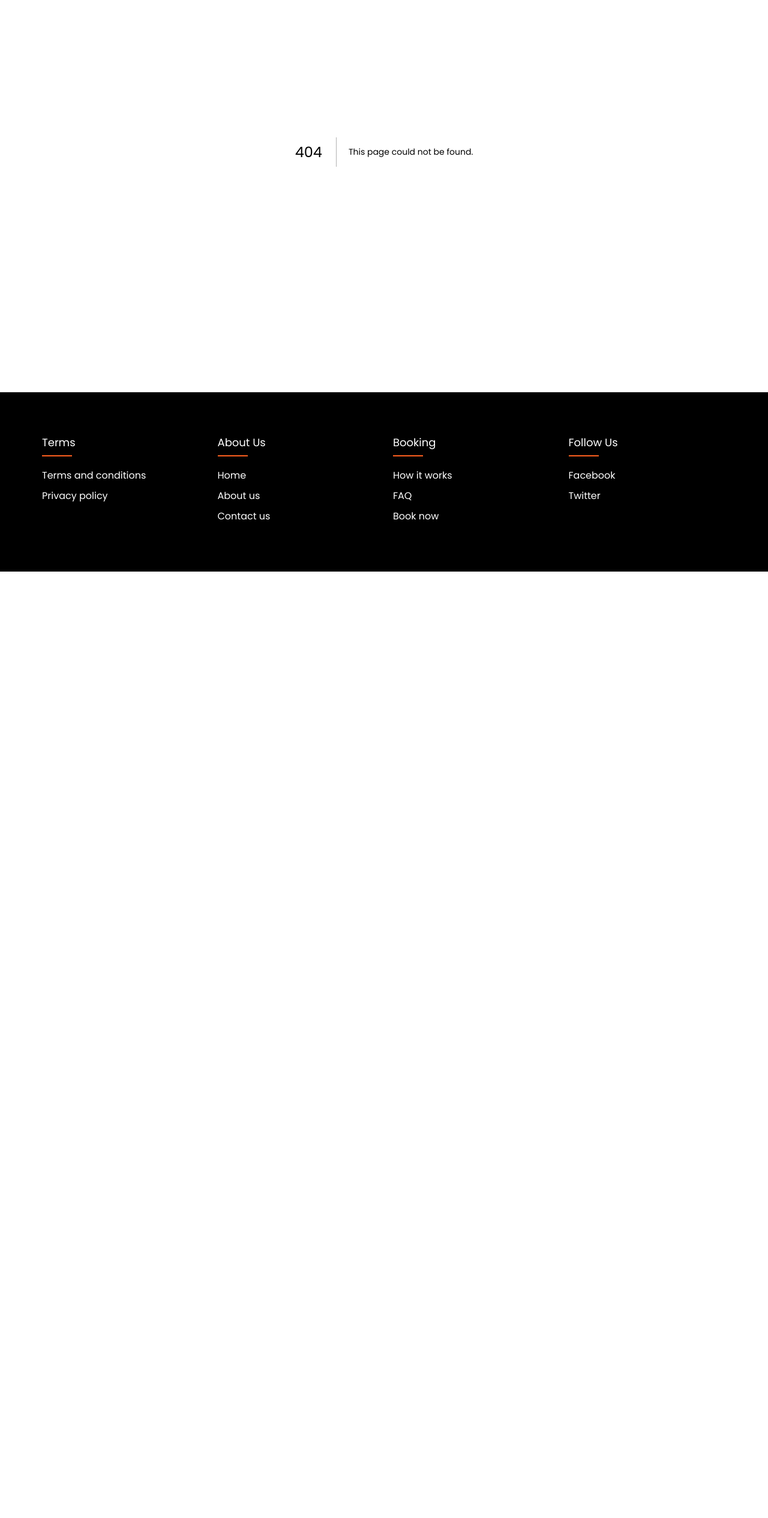
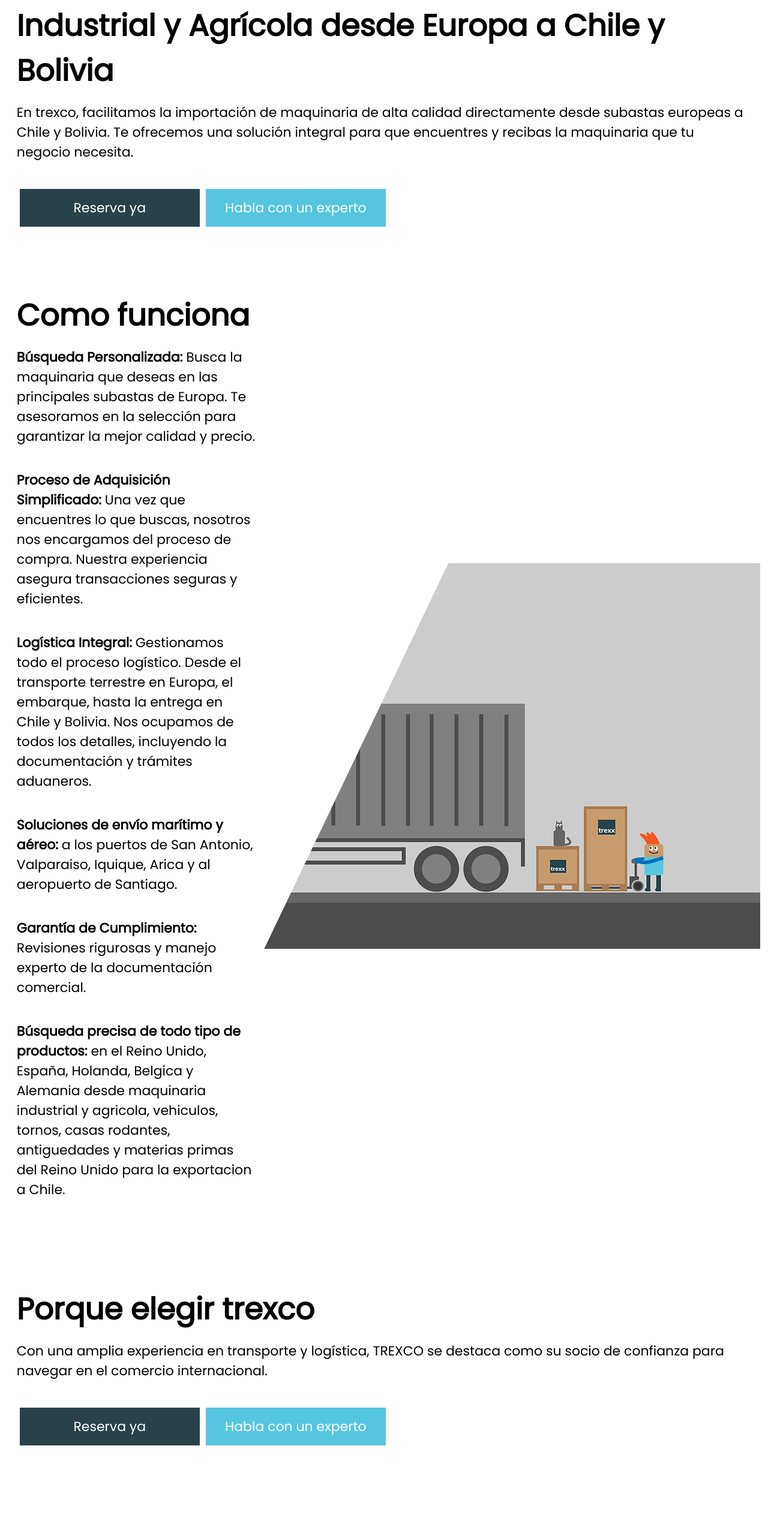
Before and after one commit to holguin4857/trexco, a Next.js app: page /europa-chile-bolivia-shipping in a window 1280 px wide. Before the commit this address had no page. Shown: the part 244-2775 px from the top of the page at 60% size. Before the commit the page ends 1197 px from the top, so only its background shows below. Built offline with nearby package versions, Linux system fonts and the light colour scheme.

Commit message:
landing-chile-bolivia

```diff
--- /dev/null
+++ b/pages/europa-chile-bolivia-shipping.js
@@ -0,0 +1,256 @@
+import Head from "next/head";
+import Link from "next/link";
+import Image from "next/image";
+import container1 from "public/images/container1.png";
+
+export default function Home() {
+  return (
+    <>
+      <Head>
+        <title>trexco</title>
+        <meta name="description" content="the easy way to ship" />
+        <meta name="viewport" content="width=device-width, initial-scale=1" />
+        <link rel="icon" href="/favicon.ico" />
+      </Head>
+
+      <div className="container">
+        <div className="content">
+          <h2>
+            Tu Puente Directo para Importar Maquinaria Industrial y Agrícola
+            desde Europa a Chile y Bolivia
+          </h2>
+          <p>
+            En trexco, facilitamos la importación de maquinaria de alta calidad
+            directamente desde subastas europeas a Chile y Bolivia. Te ofrecemos
+            una solución integral para que encuentres y recibas la maquinaria
+            que tu negocio necesita.
+          </p>
+
+          <button className="button">
+            <Link href="https://trexco.net/contact">Reserva ya</Link>
+          </button>
+          <button className="button1">
+            <Link href="contact">Habla con un experto</Link>
+          </button>
+        </div>
+      </div>
+
+      <div className="container">
+        <div className="content">
+          <h2>Como funciona</h2>
+
+          <p>
+            <b>Búsqueda Personalizada:</b> Busca la maquinaria que deseas en las
+            principales subastas de Europa. Te asesoramos en la selección para
+            garantizar la mejor calidad y precio.
+          </p>
+          <p>
+            <b>Proceso de Adquisición Simplificado:</b> Una vez que encuentres
+            lo que buscas, nosotros nos encargamos del proceso de compra.
+            Nuestra experiencia asegura transacciones seguras y eficientes.
+          </p>
+          <p>
+            <b>Logística Integral:</b> Gestionamos todo el proceso logístico.
+            Desde el transporte terrestre en Europa, el embarque, hasta la
+            entrega en Chile y Bolivia. Nos ocupamos de todos los detalles,
+            incluyendo la documentación y trámites aduaneros.
+          </p>
+          <p>
+            <b>Soluciones de envío marítimo y aéreo:</b> a los puertos de San
+            Antonio, Valparaiso, Iquique, Arica y al aeropuerto de Santiago.
+          </p>
+          <p>
+            <b>Garantía de Cumplimiento:</b> Revisiones rigurosas y manejo
+            experto de la documentación comercial.
+          </p>
+          <p>
+            <b>Búsqueda precisa de todo tipo de productos:</b> en el Reino
+            Unido, España, Holanda, Belgica y Alemania desde maquinaria
+            industrial y agricola, vehiculos, tornos, casas rodantes,
+            antiguedades y materias primas del Reino Unido para la exportacion a
+            Chile.
+          </p>
+        </div>
+        <div className="image1">
+          <Image src={container1} alt="loading" loading="lazy" />
+        </div>
+      </div>
+
+      <div className="container">
+        <div className="content">
+          <h2>Porque elegir trexco</h2>
+          <p>
+            Con una amplia experiencia en transporte y logística, TREXCO se
+            destaca como su socio de confianza para navegar en el comercio
+            internacional.
+          </p>
+
+          <button className="button">
+            <Link href="https://trexco.net/contact">Reserva ya</Link>
+          </button>
+          <button className="button1">
+            <Link href="contact">Habla con un experto</Link>
+          </button>
+        </div>
+      </div>
+
+      <div className="container">
+        <div className="image">
+          <Image
+            src="/images/box-cat.webp"
+            alt="loading"
+            width={550}
+            height={550}
+          />
+        </div>
+        <div className="content">
+          <h2>Beneficios</h2>
+          <p>
+            <b>Acceso a Amplia Gama de Maquinaria:</b> Conéctate con una extensa
+            red de subastas europeas y encuentra exactamente lo que necesitas
+          </p>
+          <p>
+            <b>Asesoría Experta:</b> Benefíciate de nuestro conocimiento del
+            mercado europeo para hacer la mejor elección.
+          </p>
+          <p>
+            <b>Tranquilidad y Confiabilidad:</b> Nos encargamos de todo el
+            proceso, asegurando que tu maquinaria llegue a tiempo y en las
+            condiciones esperadas.
+          </p>
+          <p>
+            <b>Precios Competitivos:</b> Gracias a nuestras relaciones y
+            experiencia, te ofrecemos precios competitivos en el mercado.
+          </p>
+        </div>
+      </div>
+
+      <div className="cards">
+        <div className="card">
+          <h3>1700+</h3>
+          <p>Crates Shipped by Air and Road</p>
+        </div>
+        <div className="card">
+          <h3>300+</h3>
+          <p>Full containers shipped by sea</p>
+        </div>
+        <div className="card">
+          <h3>4000+</h3>
+          <p>Happy Clients</p>
+        </div>
+      </div>
+
+      <div className="container-2">
+        <div className="content">
+          <p>
+            Trexco surpassed my expectations! My TrexxBox arrived faster than
+            expected and their customer support was top-notch. I am thrilled to
+            have found a reliable shipping service I can trust. Highly
+            recommended! <br />
+            <br /> Alex McGee.
+          </p>
+        </div>
+      </div>
+      <div className="container-3">
+        <div className="content">
+          <p>
+            Les cuento que nuestras cosas finalmente ya están en mi apto en
+            Bogota and so far so good… nada se ha partido!!! Todavía faltan
+            muchas cajas por abrir pero estoy seguro que todo estará como salio
+            de mi casa en Londres. En nombre de Juliana y mío les doy las
+            gracias por todo su apoyo y esfuerzo en esto. Nosotros quedamos muy
+            contentos con su servicio. <br />
+            <br /> Daniel Sarabia Mancini.
+          </p>
+        </div>
+      </div>
+      <div className="container-2">
+        <div className="content">
+          <p>
+            Gracias a TREXCO, importamos varios tractores con facilidad. Su
+            servicio de compra y envío desde el Reino Unido a Bolivia fue
+            excepcional, cuidando cada detalle desde la selección hasta la
+            entrega <br />
+            <br /> Rodrigo Diaz
+          </p>
+        </div>
+      </div>
+      <div className="container-3">
+        <div className="content">
+          <p>
+            TREXCO ha sido fundamental en la importación de piezas para nuestros
+            camiones. Su atención al detalle y conocimiento en logística
+            garantizó un proceso sin complicaciones. Recomendamos ampliamente
+            sus servicios.
+            <br />
+            <br />
+            Enrico Vicentini
+          </p>
+        </div>
+      </div>
+      <div className="container-2">
+        <div className="content">
+          <p>
+            As a small business owner, I cannot stress enough how much Trexco
+            has improved my shipping experience. Their affordable rates, speedy
+            deliveries, and proactive communication make them my go-to choice
+            for all my shipping needs. <br />
+            <br />
+            Bernardita Riesco Binimelis
+          </p>
+        </div>
+      </div>
+      <div className="container-3">
+        <div className="content">
+          <p>
+            Trexco has been helping us to ship from our suppliers in Cornwall to
+            Posorja and Quito, Ecuador. Their expertise in handling large cargo,
+            coupled with their commitment to punctuality and customer
+            satisfaction, makes them the only choice for my business. <br />
+            <br />
+            Peter Taylor
+          </p>
+        </div>
+      </div>
+      <div className="container-2">
+        <div className="content">
+          <p>
+            Trexco container shipping service is very good. They provided a
+            secure and cost-effective solution for my business, ensuring my
+            cargo arrived safely and on time. Highly recommended for all your
+            container shipping needs! <br />
+            <br />
+            Helena Rosa Menendez
+          </p>
+        </div>
+      </div>
+      <div className="container-3">
+        <div className="content">
+          <p>
+            I was nervous about shipping my household goods to Chile in a large
+            container, but Trexco put my mind at ease. Their efficient
+            logistics, reasonable pricing, and excellent customer service made
+            the process seamless. I wholeheartedly recommend them for container
+            shipping! <br />
+            <br />
+            Pablo Torres
+          </p>
+        </div>
+      </div>
+
+      <div className="container">
+        <div className="content">
+          <h2>Actua ya!</h2>
+          <p>
+            ¿Listo para encontrar la maquinaria perfecta para tu negocio?
+            Contactanos hoy y descubre cómo podemos ayudarte a expandir tus
+            operaciones con la mejor maquinaria europea.
+          </p>
+          <button className="button">
+            <Link href="https://trexco.net/contact">Contactenos</Link>
+          </button>
+        </div>
+      </div>
+    </>
+  );
+}
```
